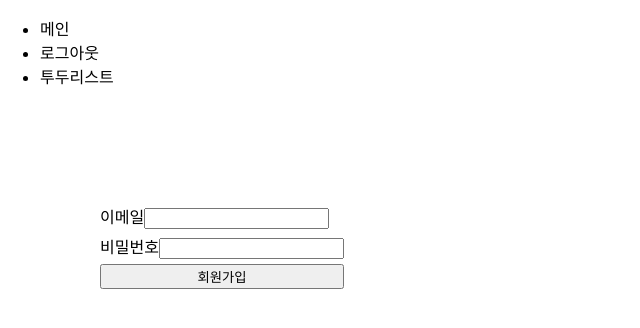
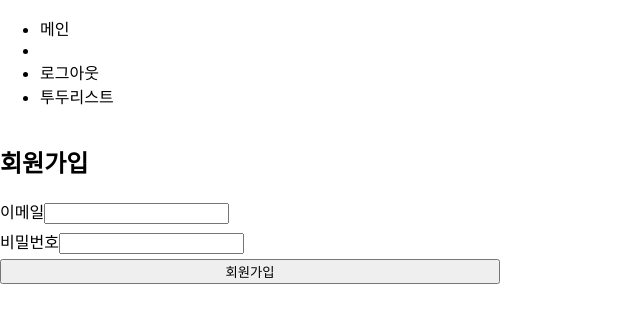
Before and after one commit to youngentry/wanted-pre-onboarding-frontend, a React (Create React App) app: page /signup in a window 1280 px wide. Shown: the top 328 px of the page, without its empty margins (0-640 px from the left). Built offline with nearby package versions, Linux system fonts and the light colour scheme; sample sign-in values are in the browser's storage.

Commit message:
feat(Navigation): navigate 자식 컴포넌트에 전달

```diff
--- a/src/App.js
+++ b/src/App.js
@@ -3,15 +3,17 @@ import SignUp from "./pages/sign-up/SignUp";
 import SignIn from "./pages/sign-in/SignIn";
 import Navigation from "./components/navigation/Navigation";
 import Todo from "./pages/todo/Todo";
+import Main from "./pages/main/Main";
 
 function App() {
   return (
     <div className="App">
       <Navigation />
       <Routes>
+        <Route path="/" element={<Main />} />
         <Route path="/signup" element={<SignUp />} />
         <Route path="/signin" element={<SignIn />} />
-        <Route path="/todo" element={<Todo replace to="/signin" />} />
+        <Route path="/todo" element={<Todo />} />
       </Routes>
     </div>
   );
--- a/src/components/navigation/Navigation.js
+++ b/src/components/navigation/Navigation.js
@@ -17,10 +17,18 @@ const Navigation = () => {
   return (
     <div>
       <ul>
-        <li onClick={() => navigate("/")}>메인</li>
-        <SignUpButton accessTokenData={accessTokenData} />
-        <LoginButton accessTokenData={accessTokenData} />
-        <NavigateTodoButton accessTokenData={accessTokenData} />
+        <li onClick={() => navigate("/")}>
+          <div>메인</div>
+        </li>
+        <li>
+          <SignUpButton accessTokenData={accessTokenData} navigate={navigate} />
+        </li>
+        <li>
+          <LoginButton accessTokenData={accessTokenData} navigate={navigate} />
+        </li>
+        <li>
+          <NavigateTodoButton accessTokenData={accessTokenData} navigate={navigate} />
+        </li>
       </ul>
     </div>
   );
--- a/src/components/navigation/menu-buttons/LoginButton.js
+++ b/src/components/navigation/menu-buttons/LoginButton.js
@@ -1,10 +1,6 @@
-import React from "react";
 import { removeAccessTokenData } from "../../../module/handleAccessToken";
-import { useNavigate } from "react-router-dom";
 
-const LoginButton = ({ accessTokenData }) => {
-  const navigate = useNavigate();
-
+const LoginButton = ({ accessTokenData, navigate }) => {
   const handleClickSignIn = () => {
     navigate("/signin");
   };
@@ -15,7 +11,7 @@ const LoginButton = ({ accessTokenData }) => {
     navigate("/");
   };
 
-  return <>{accessTokenData ? <li onClick={handleClickLogout}>로그아웃</li> : <li onClick={handleClickSignIn}>로그인</li>}</>;
+  return <>{accessTokenData ? <div onClick={handleClickLogout}>로그아웃</div> : <div onClick={handleClickSignIn}>로그인</div>}</>;
 };
 
 export default LoginButton;
--- a/src/components/navigation/menu-buttons/NavigateTodoButton.js
+++ b/src/components/navigation/menu-buttons/NavigateTodoButton.js
@@ -1,9 +1,7 @@
 import React from "react";
-import { useNavigate } from "react-router-dom";
 
-const NavigateTodoButton = ({ accessTokenData }) => {
-  const navigate = useNavigate();
-  return <>{accessTokenData && <li onClick={() => navigate("/todo")}>투두리스트</li>}</>;
+const NavigateTodoButton = ({ accessTokenData, navigate }) => {
+  return <>{accessTokenData && <div onClick={() => navigate("/todo")}>투두리스트</div>}</>;
 };
 
 export default NavigateTodoButton;
--- a/src/components/navigation/menu-buttons/SignUpButton.js
+++ b/src/components/navigation/menu-buttons/SignUpButton.js
@@ -1,9 +1,7 @@
 import React from "react";
-import { useNavigate } from "react-router-dom";
 
-const SignUpButton = ({ accessTokenData }) => {
-  const navigate = useNavigate();
-  return <>{!accessTokenData && <li onClick={() => navigate("/signup")}>회원가입</li>}</>;
+const SignUpButton = ({ accessTokenData, navigate }) => {
+  return <>{!accessTokenData && <div onClick={() => navigate("/signup")}>회원가입</div>}</>;
 };
 
 export default SignUpButton;
--- /dev/null
+++ b/src/pages/main/Main.js
@@ -0,0 +1,11 @@
+import React from "react";
+
+const Main = () => {
+  return (
+    <div>
+      <h2>메인</h2>
+    </div>
+  );
+};
+
+export default Main;
--- a/src/pages/sign-in/SignIn.js
+++ b/src/pages/sign-in/SignIn.js
@@ -1,5 +1,5 @@
 import React, { useEffect, useState } from "react";
-import "./sign-ip.scss";
+import "./sign-in.scss";
 import axios from "axios";
 import { useNavigate } from "react-router-dom";
 import { setAccessToken, validateAccessToken } from "../../module/handleAccessToken";
@@ -49,6 +49,7 @@ const SignIn = () => {
 
   return (
     <div className="sign-up">
+      <h2>로그인</h2>
       <form className="form" onSubmit={handleSubmit}>
         <label className="label">
           이메일
--- a/src/pages/sign-in/sign-ip.scss
+++ b/src/pages/sign-in/sign-in.scss
@@ -1,7 +1,6 @@
 .sign-up {
   display: flex;
   width: 500px;
-  padding: 100px;
 
   .form {
     display: flex;
--- a/src/pages/sign-up/SignUp.js
+++ b/src/pages/sign-up/SignUp.js
@@ -39,6 +39,7 @@ const SignUp = () => {
 
   return (
     <div className="sign-up">
+      <h2>회원가입</h2>
       <form className="form" onSubmit={handleSubmit}>
         <label className="label">
           이메일
--- a/src/pages/sign-up/sign-up.scss
+++ b/src/pages/sign-up/sign-up.scss
@@ -1,7 +1,7 @@
 .sign-up {
   display: flex;
+  flex-direction: column;
   width: 500px;
-  padding: 100px;
 
   .form {
     display: flex;
--- a/src/pages/todo/Todo.js
+++ b/src/pages/todo/Todo.js
@@ -10,10 +10,10 @@ const Todo = () => {
     const isValidAccessToken = validateAccessToken();
     setIsLoggedIn(isValidAccessToken);
     if (!isValidAccessToken) {
-      window.alert("로그인을 해주세요.");
       navigate("/signin");
     }
-  }, []);
+  }, [navigate]);
+
   return <>{isLoggedIn && <div>투두페이지</div>}</>;
 };
 
```
